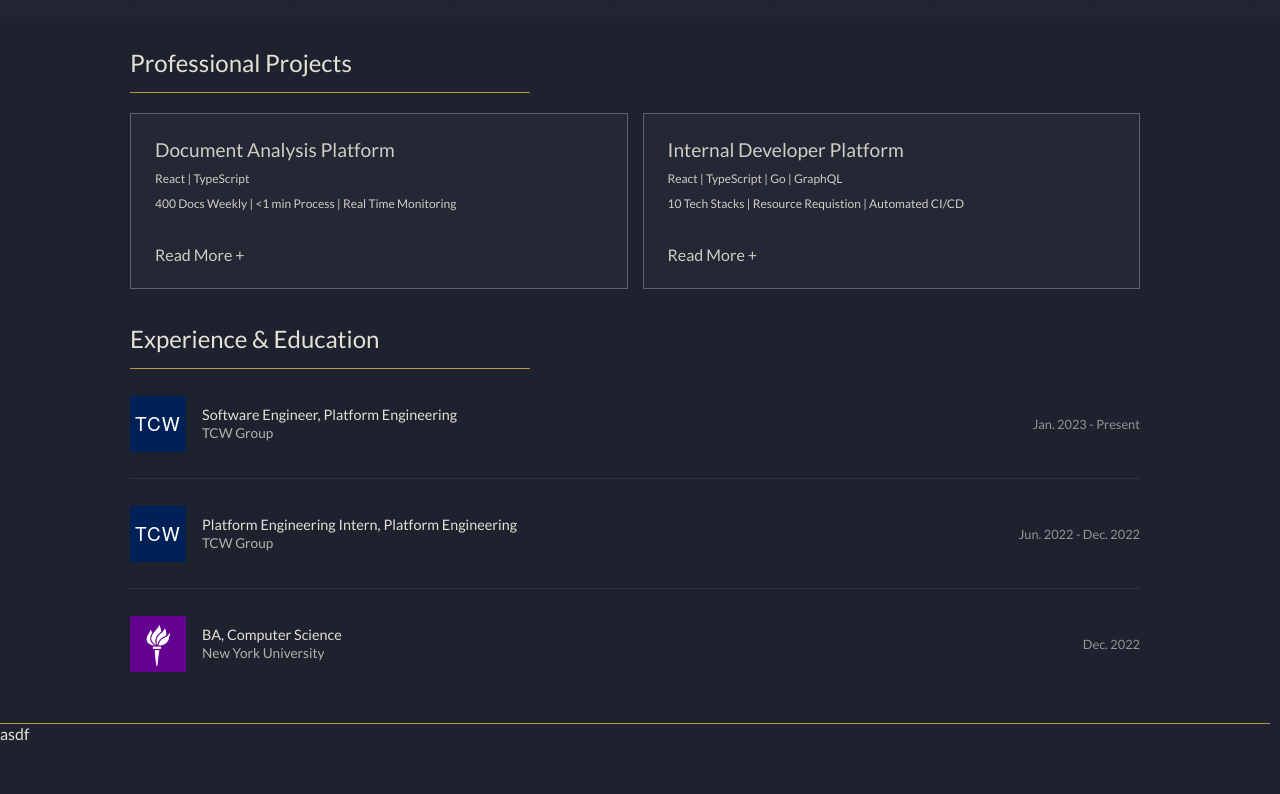
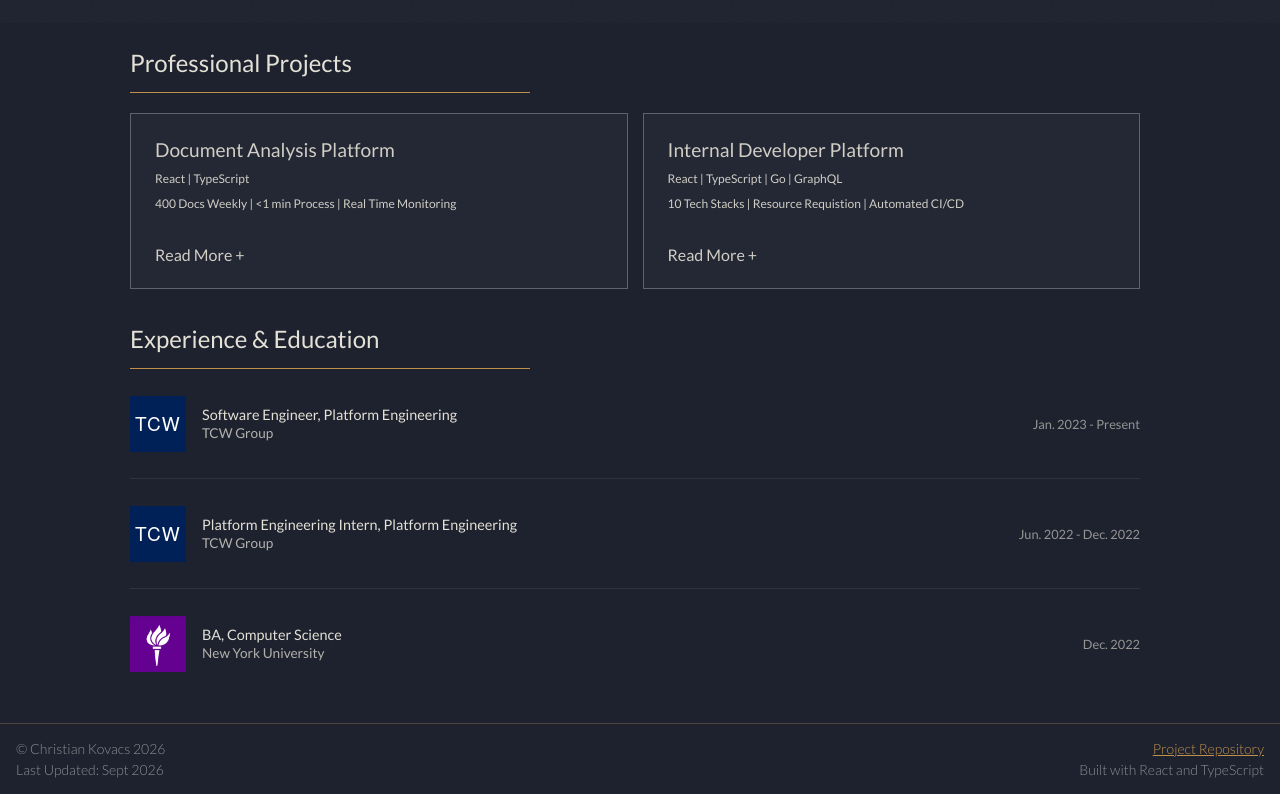
Before and after one commit to ckovacsdev/ckdev, a React (Vite) app: page / in a window 1280 px wide. Shown: the part 777-1571 px from the top of the page. Before the commit the page ends 1541 px from the top, so only its background shows below. Built offline with nearby package versions, Linux system fonts and the light colour scheme.

Commit message:
footer styling and content

```diff
--- a/src/components/footer/footer.css
+++ b/src/components/footer/footer.css
@@ -1,8 +1,69 @@
-.footer-container{
-    border-top: 1px solid var(--main-accent);
-    height: 40px;
-    width: 99.2vw;
-	background: var(--main-background);
-    position: absolute;
+.footer-container {
+    display: flex;
+    flex-wrap: wrap;
+    justify-content: space-between;
+    align-items: center;
+    column-gap: 32px;
+    row-gap: 8px;
+    padding: 16px;
+    border-top: 1px solid rgb(200 161 101 / 0.28);
+    font-size: 14px;
+    font-weight: 200;
+    color: rgb(232 230 227 / 0.55);
+    position: relative;
+    background-color: var(--main-background);
+}
 
+.footer-group {
+    display: flex;
+    flex-direction: column;
+    flex-wrap: wrap;
+    align-items: flex-start;
+    column-gap: 20px;
+    row-gap: 4px;
+    min-width: 0;
 }
+.footer-group.right{
+    align-items: flex-end;
+}
+
+.footer-group:last-child {
+    justify-content: flex-end;
+}
+
+.footer-item {
+    white-space: nowrap;
+}
+
+.footer-link {
+    color: var(--main-accent);
+    transition: color 0.3s ease;
+}
+
+.footer-link:hover {
+    color: var(--main-accent-hover);
+}
+
+.footer-link:focus-visible {
+    outline: 1px solid var(--main-accent-hover);
+    outline-offset: 4px;
+}
+
+@media screen and (max-width: 640px) {
+    .footer-container {
+        flex-direction: column;
+        justify-content: center;
+        text-align: center;
+        padding: 20px 25px;
+        row-gap: 6px;
+    }
+
+    .footer-group {
+        flex-direction: column;
+        justify-content: center;
+        row-gap: 6px;
+    }
+    .footer-group.right{
+        align-items: center;
+    }
+}
--- a/src/components/footer/footer.tsx
+++ b/src/components/footer/footer.tsx
@@ -1,9 +1,28 @@
 import './footer.css';
+
+const BUILD_YEAR = 2026;
+const LAST_UPDATED = 'Sept 2026';
+const REPO_URL = 'https://github.com/ckovacsdev/ckdev';
 
 export const Footer = () => {
     return (
         <footer className='footer-container'>
-            asdf
+            <div className='footer-group'>
+                <span className='footer-item'>&copy; Christian Kovacs {BUILD_YEAR}</span>
+                <span className='footer-item'>Last Updated: {LAST_UPDATED}</span>
+            </div>
+
+            <div className='footer-group right'>
+                <a
+                    className='footer-item footer-link'
+                    href={REPO_URL}
+                    target='_blank'
+                    rel='noreferrer'
+                >
+                    Project Repository
+                </a>
+                <span className='footer-item'>Built with React and TypeScript</span>
+            </div>
         </footer>
-    )
-}
+    );
+};
```
